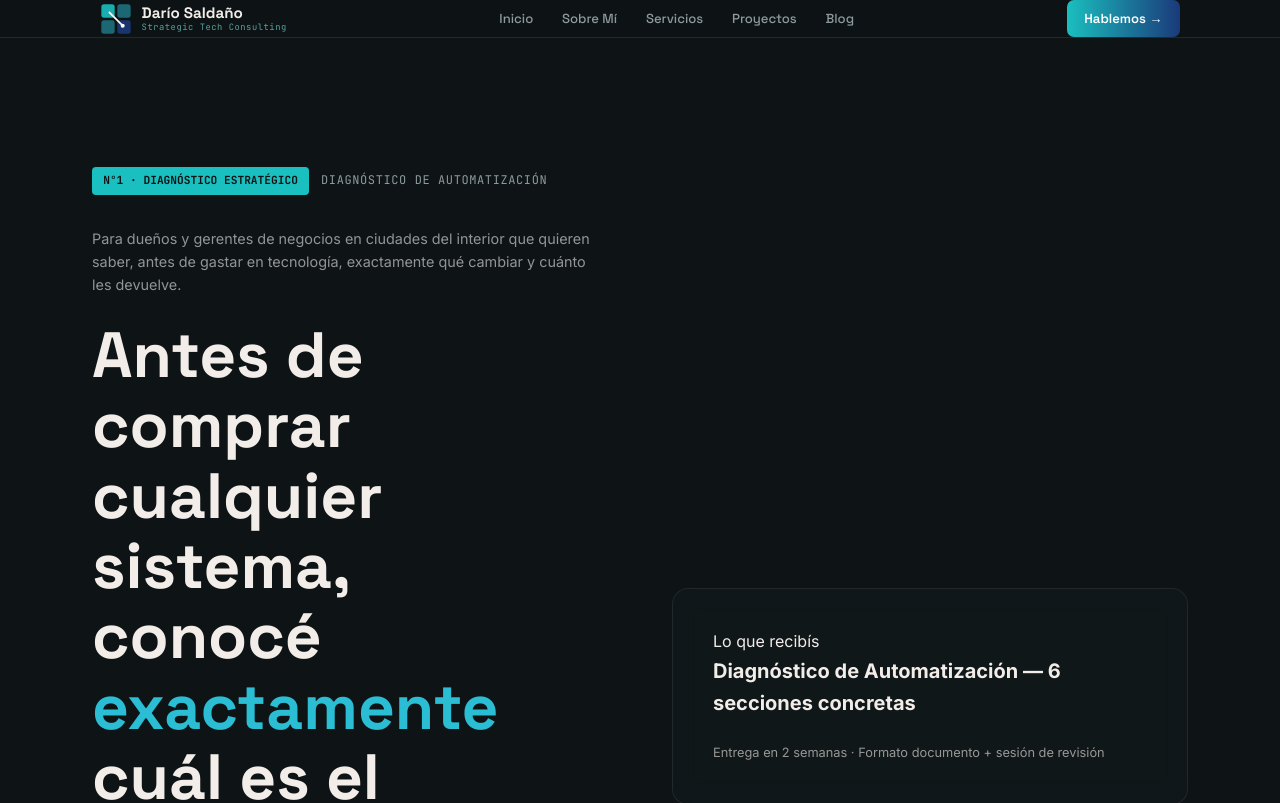
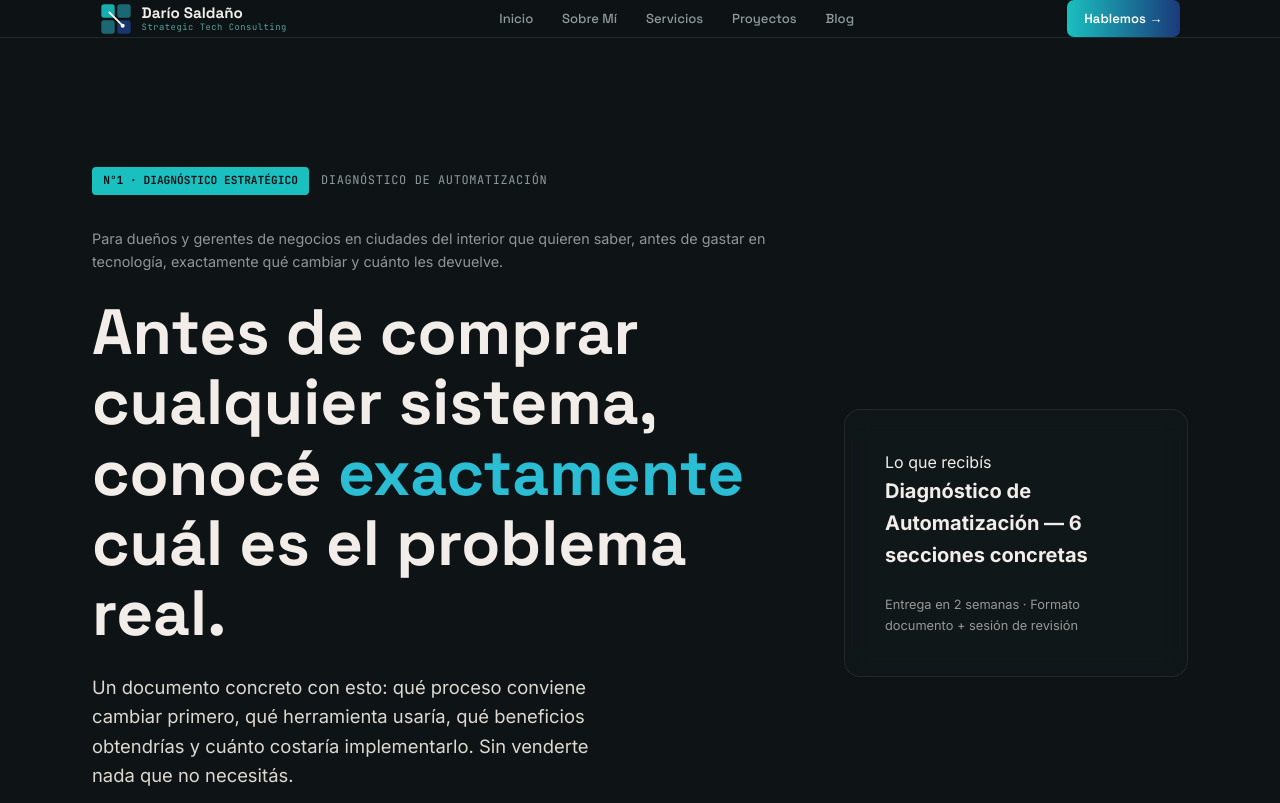
Before and after one commit to darosaldano/web-personal, a Next.js app: page /blueprint-automatizacion in a window 1280 px wide. Shown: the top 803 px of the page. Built offline with nearby package versions, Linux system fonts and the light colour scheme.

Commit message:
feat: adjust title

```diff
--- a/src/app/blueprint-automatizacion/blueprint-landing.css
+++ b/src/app/blueprint-automatizacion/blueprint-landing.css
@@ -38,7 +38,7 @@
   max-width: 1160px;
   margin: 0 auto;
   display: grid;
-  grid-template-columns: 1fr 1fr;
+  grid-template-columns: 2fr 1fr;
   gap: 4rem;
   align-items: center;
 }
@@ -90,7 +90,8 @@
 }
 
 .blueprint-root .hc-list {
-  display: none; /* Handled by list-premium */
+  display: none;
+  /* Handled by list-premium */
 }
 
 /* ── Sections ── */
@@ -228,8 +229,13 @@
   gap: 1rem;
 }
 
-.blueprint-root .aud-si .aud-col-title { color: var(--b-electric-l); }
-.blueprint-root .aud-no .aud-col-title { color: var(--b-gray-3); }
+.blueprint-root .aud-si .aud-col-title {
+  color: var(--b-electric-l);
+}
+
+.blueprint-root .aud-no .aud-col-title {
+  color: var(--b-gray-3);
+}
 
 .blueprint-root .aud-list {
   display: flex;
@@ -331,7 +337,7 @@
 .blueprint-root .form-bp textarea {
   width: 100%;
   padding: 1rem;
-  background: rgba(255,255,255,0.05);
+  background: rgba(255, 255, 255, 0.05);
   border: 1px solid var(--b-border-w);
   border-radius: 6px;
   color: white;
@@ -350,6 +356,7 @@
 }
 
 @media (max-width: 900px) {
+
   .blueprint-root .hero-bp,
   .blueprint-root .dolor-grid,
   .blueprint-root .propuesta-grid,
@@ -358,5 +365,6 @@
     grid-template-columns: 1fr;
     gap: 3rem;
   }
-/* Legacy timeline styles removed */
+
+  /* Legacy timeline styles removed */
 }
```
